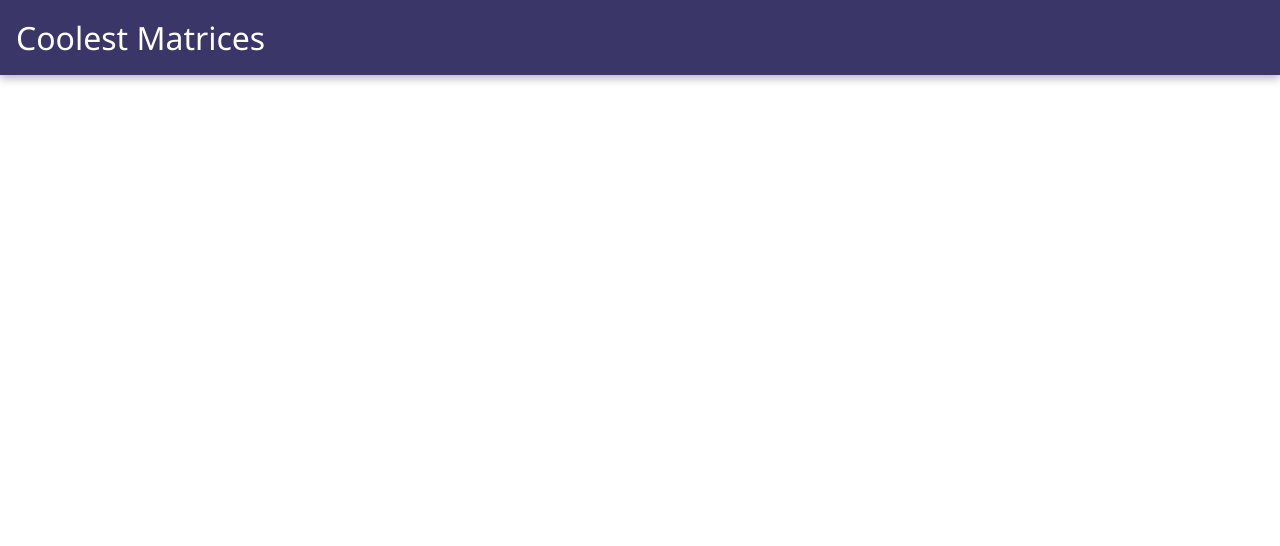
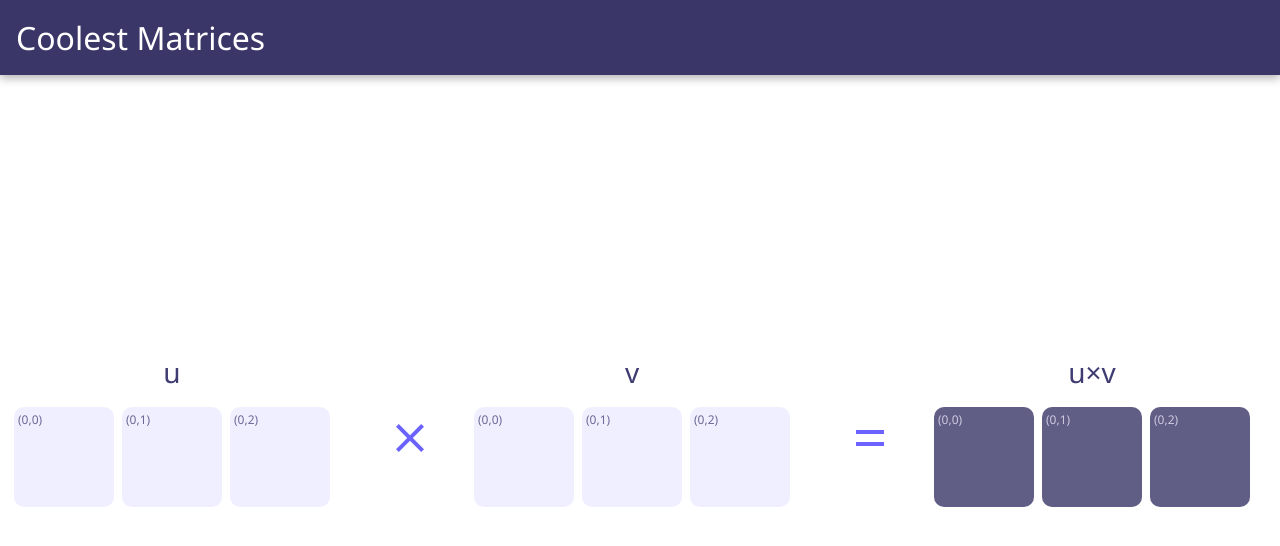
Before and after one commit to nitzanhen/matrices, a React (Vite) app in the folder packages/frontend-react/: page /vector/cross in a window 1280 px wide. Shown: the top 546 px of the page. Built offline with nearby package versions, Linux system fonts and the light colour scheme.

Commit message:
dot and cross product pages

```diff
--- a/packages/frontend-react/src/App.tsx
+++ b/packages/frontend-react/src/App.tsx
@@ -4,6 +4,8 @@ import { createUseStyles } from 'react-jss';
 import { Route, Switch } from 'react-router-dom';
 
 import { TopBar } from './components/TopBar';
+import { CrossProductPage } from './pages/CrossProductPage';
+import { DotProductPage } from './pages/DotProductPage';
 import { MatrixAdditionPage } from './pages/MatrixAdditionPage';
 import { MatrixDeterminantPage } from './pages/MatrixDeterminantPage';
 import { MatrixMultiplicationPage } from './pages/MatrixMultiplicationPage';
@@ -59,6 +61,13 @@ function App() {
           <Route path='/matrix/determinant'>
             <MatrixDeterminantPage />
           </Route>
+
+          <Route path='/vector/dot'>
+            <DotProductPage />
+          </Route>
+          <Route path='/vector/cross'>
+            <CrossProductPage />
+          </Route>
         </Switch>
       </main>
     </div>
--- a/packages/frontend-react/src/matrix/Matrix.tsx
+++ b/packages/frontend-react/src/matrix/Matrix.tsx
@@ -108,6 +108,7 @@ export interface MatrixProps extends BaseComponentProps {
   onRemoveColumn: () => void;
   setFocus: (row: number, column: number) => void;
   readonly?: boolean;
+  unresizable?: boolean;
   gridRef?: React.Ref<HTMLDivElement>;
   label?: ReactNode;
 }
@@ -118,6 +119,7 @@ export interface MatrixProps extends BaseComponentProps {
  */
 export const Matrix: React.VFC<MatrixProps> = ({
   cells,
+  unresizable = false,
   readonly = false,
   onChange,
   onAddRow,
@@ -160,7 +162,7 @@ export const Matrix: React.VFC<MatrixProps> = ({
           ))
         )}
       </div>
-      {!readonly && (
+      {!unresizable && (
         <>
           <div className={classes.addCol}>
             <button onClick={onRemoveColumn}>
--- a/packages/frontend-react/src/matrix/useMatrix.tsx
+++ b/packages/frontend-react/src/matrix/useMatrix.tsx
@@ -6,6 +6,7 @@ import { MatrixProps } from './Matrix';
 export interface useMatrixProps {
   label?: MatrixProps['label'];
   readonly?: MatrixProps['readonly'];
+  unresizable?: MatrixProps['unresizable'];
   defaultCells?: Matrix;
 }
 
@@ -15,6 +16,7 @@ export interface useMatrixProps {
 export const useMatrix = ({
   label,
   readonly = false,
+  unresizable = false,
   defaultCells = generateMatrix(2, 2, () => undefined)
 }: useMatrixProps) => {
   const [cells, setCells] = useState<Matrix>(defaultCells);
@@ -100,9 +102,10 @@ export const useMatrix = ({
       onChange: setCell,
       setFocus,
       gridRef,
-      readonly
+      readonly,
+      unresizable
     }),
-    [cells, addColumn, addRow, setCell, readonly, label, removeColumn, removeRow, setFocus]
+    [cells, addColumn, addRow, setCell, readonly, label, removeColumn, removeRow, setFocus, unresizable]
   );
 
   return {
@@ -118,6 +121,7 @@ export const useMatrix = ({
     gridRef,
     setFocus,
     readonly,
+    unresizable,
     toProps
   };
 };
--- /dev/null
+++ b/packages/frontend-react/src/pages/CrossProductPage.tsx
@@ -0,0 +1,55 @@
+import { crossProduct, generateVector } from '@matrices/common';
+import React, { useEffect } from 'react';
+
+import { Equal } from '../components/svg/Equal';
+import { Multiply as Cross } from '../components/svg/Multiply';
+import { Matrix } from '../matrix/Matrix';
+
+import { useMatrix } from '../matrix/useMatrix';
+
+import { OperationPage } from './OperationPage';
+
+export const CrossProductPage: React.VFC = () => {
+  const vector1 = useMatrix({
+    label: 'u',
+    unresizable: true,
+    defaultCells: [generateVector(3, () => undefined)]
+  })
+
+  const vector2 = useMatrix({
+    label: 'v',
+    unresizable: true,
+    defaultCells: [generateVector(3, () => undefined)]
+  })
+
+  const product = useMatrix({
+    label: 'u×v',
+    unresizable: true,
+    readonly: true,
+    defaultCells: [generateVector(3, () => undefined)]
+  })
+
+  const { setCells: setProductCells, clear: clearProduct } = product;
+  useEffect(() => {
+    const [v1] = vector1.cells;
+    const [v2] = vector2.cells;
+
+    const result = crossProduct(v1, v2);
+    if (result.ok) {
+      setProductCells([result.result]);
+    }
+    else {
+      clearProduct()
+    }
+  }, [vector1.cells, vector2.cells, setProductCells, clearProduct])
+
+  return (
+    <OperationPage>
+      <Matrix {...vector1.toProps()} />
+      <Cross />
+      <Matrix {...vector2.toProps()} />
+      <Equal />
+      <Matrix {...product.toProps()} />
+    </OperationPage>
+  )
+};
--- /dev/null
+++ b/packages/frontend-react/src/pages/DotProductPage.tsx
@@ -0,0 +1,43 @@
+import { CellValue, dotProduct, generateVector } from '@matrices/common';
+import React, { useEffect, useState } from 'react';
+
+import { Equal } from '../components/svg/Equal';
+import { Cell } from '../matrix/Cell';
+import { Matrix } from '../matrix/Matrix';
+
+import { useMatrix } from '../matrix/useMatrix';
+
+import { OperationPage } from './OperationPage';
+
+export const DotProductPage: React.VFC = () => {
+  const vector1 = useMatrix({
+    label: 'u',
+    unresizable: true,
+    defaultCells: [generateVector(3, () => undefined)]
+  })
+
+  const vector2 = useMatrix({
+    label: 'v',
+    unresizable: true,
+    defaultCells: [generateVector(3, () => undefined)]
+  })
+
+  const [product, setProduct] = useState<CellValue>(undefined);
+
+  useEffect(() => {
+    const [v1] = vector1.cells;
+    const [v2] = vector2.cells;
+
+    const result = dotProduct(v1, v2);
+    setProduct(result.ok ? result.result : undefined)
+  }, [vector1.cells, vector2.cells, ])
+
+  return (
+    <OperationPage>
+      <Matrix {...vector1.toProps()} />
+      <Matrix {...vector2.toProps()} />
+      <Equal />
+      <Cell value={product} onChange={setProduct} label='u·v' readonly/>
+    </OperationPage>
+  )
+};
--- a/packages/frontend-react/src/pages/MatrixAdditionPage.tsx
+++ b/packages/frontend-react/src/pages/MatrixAdditionPage.tsx
@@ -14,7 +14,7 @@ import { OperationPage } from './OperationPage';
 export const MatrixAdditionPage: React.VFC = () => {
   const matrix1 = useMatrix({ label: 'A' });
   const matrix2 = useMatrix({ label: 'B' });
-  const sum = useMatrix({ label: 'A+B', readonly: true });
+  const sum = useMatrix({ label: 'A+B', readonly: true, unresizable: true });
 
   const { setCells: setSumCells, clear: clearSum } = sum;
   useEffect(() => {
--- a/packages/frontend-react/src/pages/MatrixMultiplicationPage.tsx
+++ b/packages/frontend-react/src/pages/MatrixMultiplicationPage.tsx
@@ -14,7 +14,7 @@ import { OperationPage } from './OperationPage';
 export const MatrixMultiplicationPage: React.VFC = () => {
   const matrix1 = useMatrix({ label: 'A' });
   const matrix2 = useMatrix({ label: 'B' });
-  const product = useMatrix({ label: 'AB', readonly: true });
+  const product = useMatrix({ label: 'AB', readonly: true, unresizable: true });
 
   const { setCells: setProductCells, clear: clearProduct } = product;
   useEffect(() => {
--- a/packages/frontend-react/src/pages/MatrixTransposePage.tsx
+++ b/packages/frontend-react/src/pages/MatrixTransposePage.tsx
@@ -25,7 +25,8 @@ export const MatrixTransposePage: React.VFC = () => {
         A<sup>t</sup>
       </span>
     ),
-    readonly: true
+    readonly: true,
+    unresizable: true
   });
 
   const { setCells: setTransposedCells, clear: clearTransposed } = transposed;
```
Also changed, not shown: packages/frontend-react/src/matrix/useVector.tsx (deleted, +0 -58 lines).
